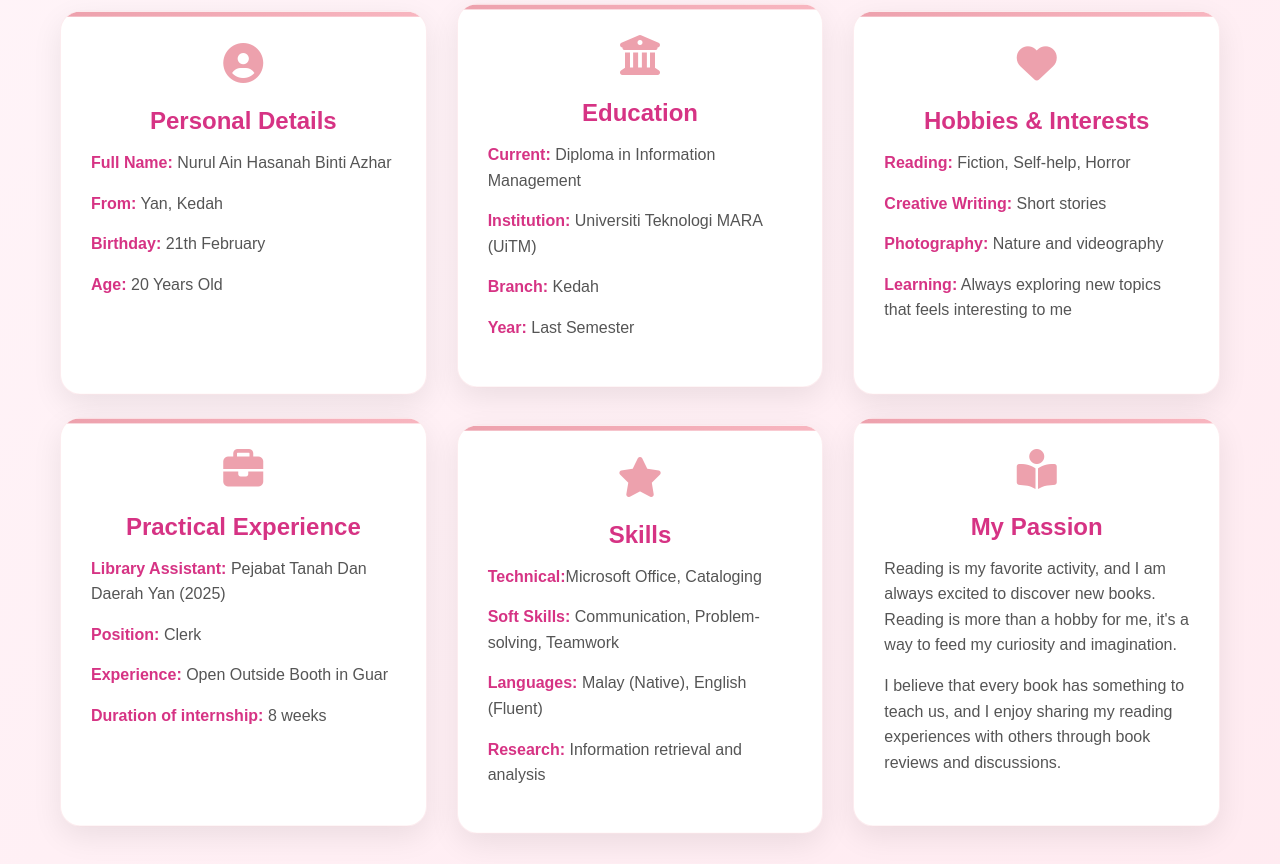
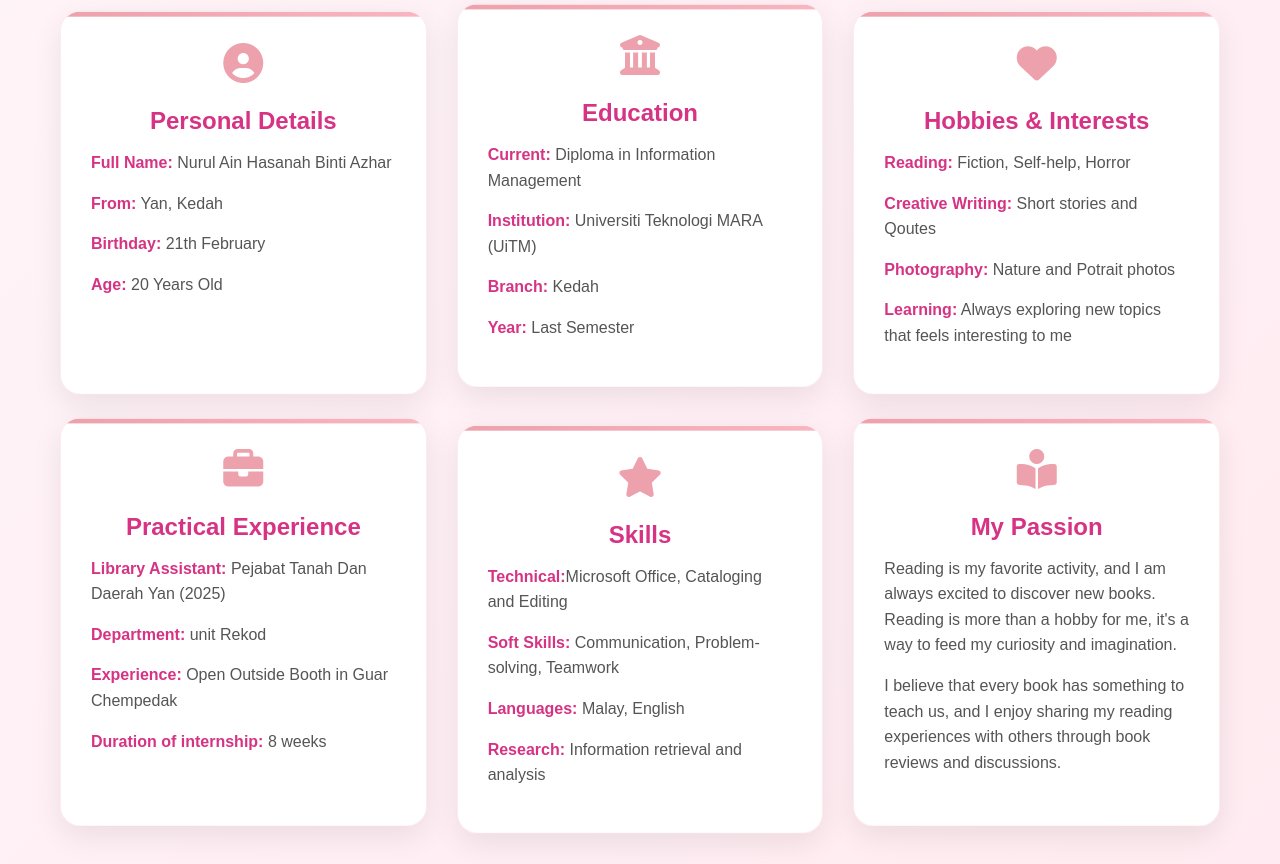
Before and after one commit to ainhasanah212-ai/AboutAin, a plain HTML site: page Myself.html in a window 1280 px wide. Shown: the part 596-1460 px from the top of the page. Drawn offline with Linux system fonts and the light colour scheme; files whose address does not match are found by name.

Commit message:
Update Myself.html

```diff
--- a/Myself.html
+++ b/Myself.html
@@ -342,7 +342,7 @@
 
   <div class="container">
     <div class="about-photo">
-      <img src="C:\Users\ASUS\Documents\picture.jpg" alt="Nurul Ain Hasanah Photo">
+      <img src="picture1.jpg" alt="Nurul Ain Hasanah Photo">
     </div>
 
     <div class="quote">
@@ -383,8 +383,8 @@
         <h3 class="box-title">Hobbies & Interests</h3>
         <div class="box-content">
           <p><strong>Reading:</strong> Fiction, Self-help, Horror</p>
-          <p><strong>Creative Writing:</strong> Short stories </p>
-          <p><strong>Photography:</strong> Nature and videography</p>
+          <p><strong>Creative Writing:</strong> Short stories and Qoutes </p>
+          <p><strong>Photography:</strong> Nature and Potrait photos</p>
           <p><strong>Learning:</strong> Always exploring new topics that feels interesting to me</p>
         </div>
       </div>
@@ -396,8 +396,8 @@
         <h3 class="box-title">Practical Experience</h3>
         <div class="box-content">
           <p><strong>Library Assistant:</strong> Pejabat Tanah Dan Daerah Yan (2025)</p>
-          <p><strong>Position:</strong> Clerk</p>
-          <p><strong>Experience:</strong> Open Outside Booth in Guar</p>
+          <p><strong>Department:</strong> unit Rekod</p>
+          <p><strong>Experience:</strong> Open Outside Booth in Guar Chempedak</p>
           <p><strong>Duration of internship:</strong> 8 weeks</p>
         </div>
       </div>
@@ -408,9 +408,9 @@
         </div>
         <h3 class="box-title">Skills</h3>
         <div class="box-content">
-          <p><strong>Technical:</strong>Microsoft Office, Cataloging</p>
+          <p><strong>Technical:</strong>Microsoft Office, Cataloging and Editing </p>
           <p><strong>Soft Skills:</strong> Communication, Problem-solving, Teamwork</p>
-          <p><strong>Languages:</strong> Malay (Native), English (Fluent)</p>
+          <p><strong>Languages:</strong> Malay, English </p>
           <p><strong>Research:</strong> Information retrieval and analysis</p>
         </div>
       </div>
@@ -432,12 +432,12 @@
       <h2 class="section-title">My Journey in Pictures</h2>
       <div class="floating-images">
         <div class="floating-img-container">
-          <img src="C:\Users\ASUS\Documents\pic2.jpg"
+          <img src="pic2.jpg"
                alt="Study Time" class="floating-img float-1">
           <div class="img-caption">Internship</div>
         </div>
         <div class="floating-img-container">
-          <img src="C:\Users\ASUS\Documents\pic3.jpg"
+          <img src="pic3.jpg"
                alt="Campus Life" class="floating-img float-2">
           <div class="img-caption">Birthday Celebration</div>
         </div>
```
